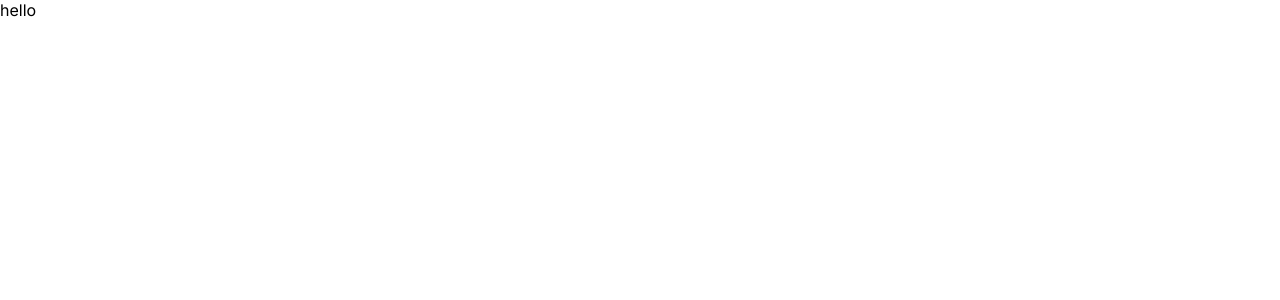
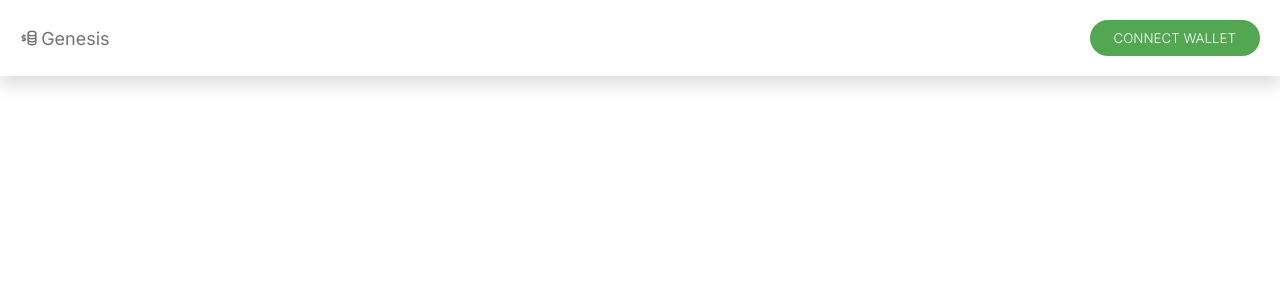
Before and after one commit to jtakaendisa/blockpledge-decentralized-crowdfunding, a Next.js app: page / in a window 1280 px wide. Shown: the top 300 px of the page. Built offline with nearby package versions, Linux system fonts and the light colour scheme.

Commit message:
add navigation header

```diff
--- /dev/null
+++ b/app/components/Header/Header.module.scss
@@ -0,0 +1,45 @@
+.header {
+  display: flex;
+  justify-content: space-between;
+  align-items: center;
+  padding: 1.25rem;
+  color: rgb(116, 116, 116);
+  box-shadow: 0 0.5rem 1rem rgba(116, 116, 116, 0.25);
+  transition: color 0.2s;
+
+  &:hover {
+    color: rgb(53, 53, 53);
+  }
+
+  .home {
+    display: flex;
+    align-items: center;
+    gap: 0.2rem;
+    font-size: large;
+    text-decoration: none;
+    color: rgb(116, 116, 116);
+    transition: color 0.2s;
+
+    &:hover {
+      color: rgb(53, 53, 53);
+    }
+  }
+
+  .wallet {
+    display: flex;
+    justify-content: center;
+    align-items: center;
+    padding: 0.625rem 1.5rem;
+    background-color: rgb(83, 167, 83);
+    color: white;
+    font-weight: 300;
+    font-size: smaller;
+    text-transform: uppercase;
+    border-radius: 50px;
+    transition: background-color 0.2s;
+
+    &:hover {
+      background-color: rgb(67, 136, 67);
+    }
+  }
+}
--- /dev/null
+++ b/app/components/Header/Header.tsx
@@ -0,0 +1,20 @@
+import Link from 'next/link';
+import { TbBusinessplan } from 'react-icons/tb';
+
+import styles from './Header.module.scss';
+
+const Header = () => {
+  return (
+    <header className={styles.header}>
+      <Link href="/" className={styles.home}>
+        <TbBusinessplan />
+        <span>Genesis</span>
+      </Link>
+      <div className={styles.wallet}>
+        <span>Connect Wallet</span>
+      </div>
+    </header>
+  );
+};
+
+export default Header;
--- a/app/page.tsx
+++ b/app/page.tsx
@@ -1,5 +1,10 @@
+import Header from './components/Header/Header';
 import styles from './page.module.scss';
 
 export default function Home() {
-  return <div>hello</div>;
+  return (
+    <div>
+      <Header />
+    </div>
+  );
 }
--- a/package.json
+++ b/package.json
@@ -12,6 +12,7 @@
     "next": "14.1.0",
     "react": "^18",
     "react-dom": "^18",
+    "react-icons": "^5.0.1",
     "sass": "^1.71.1"
   },
   "devDependencies": {
```
Also changed, not shown: 1 other file (tests, documents, lock files or other folders).
